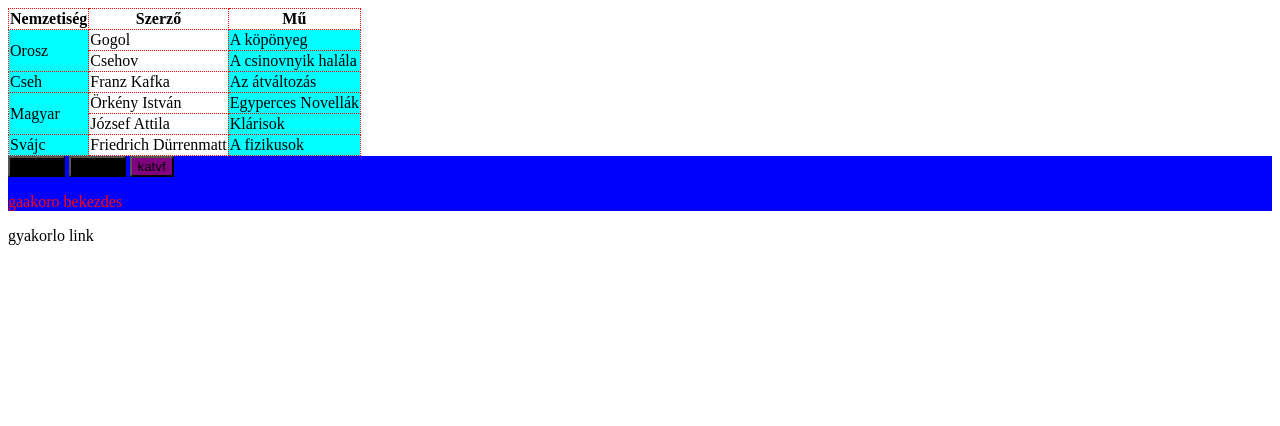
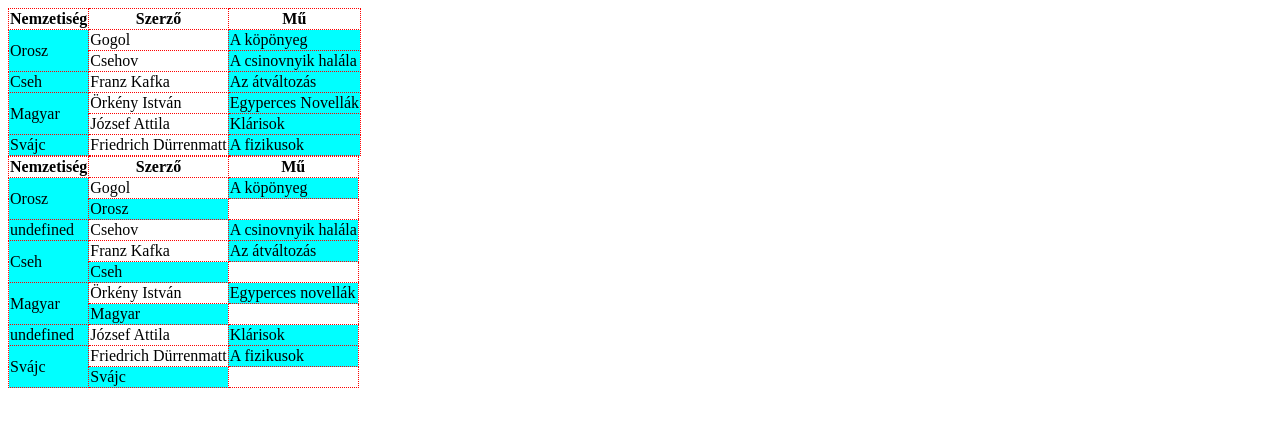
Before and after one commit to Ondrusak-dev/javascript_func, a plain HTML site: page table_row/index.html in a window 1280 px wide. Drawn offline with Linux system fonts and the light colour scheme.

Commit message:
hf próbálkozás

```diff
--- /dev/null
+++ b/table_row/hf.js
@@ -0,0 +1,81 @@
+/**
+ * @type {{nemzetiseg:?, szerzo:string, mu:string[]}}
+ */
+const arr = [
+    {
+        nemzetiseg: 'Orosz',
+        szerzo: 'Gogol',
+        mu: 'A köpönyeg'
+    },
+    {
+        szerzo: 'Csehov',
+        mu: 'A csinovnyik halála'
+    },
+    {
+        nemzetiseg: 'Cseh',
+        szerzo: 'Franz Kafka',
+        mu: 'Az átváltozás'
+    },
+    {
+        nemzetiseg: 'Magyar',
+        szerzo: 'Örkény István',
+        mu: 'Egyperces novellák'
+    },
+    {
+        szerzo: 'József Attila',
+        mu: 'Klárisok'
+    },
+    {
+        nemzetiseg: 'Svájc',
+        szerzo: 'Friedrich Dürrenmatt',
+        mu: 'A fizikusok'
+    }
+];
+
+const table = document.createElement("table")
+document.body.appendChild(table)
+
+const thead = document.createElement("thead")
+table.appendChild(thead)
+
+const tr = document.createElement("tr")
+thead.appendChild(tr)
+
+const t = ["Nemzetiség", "Szerző", "Mű" ]
+
+for (let a of t){
+    const th = document.createElement("th")
+    tr.appendChild(th)
+    th.innerText = a;
+}
+
+const tbody = document.createElement("tbody")
+table.appendChild(tbody)
+
+for(let a of arr){
+    const tr1 = document.createElement("tr")
+    tbody.appendChild(tr1)
+
+    const td = document.createElement("td")
+    tr1.appendChild(td)
+    td.innerText = a.nemzetiseg;
+
+    const td1 = document.createElement("td")
+    tr1.appendChild(td1)
+    td1.innerText = a.szerzo;
+
+    const td2 = document.createElement("td")
+    tr1.appendChild(td2)
+    td2.innerText = a.mu;
+
+    if(a.nemzetiseg != undefined){
+        const tr1 = document.createElement("tr")
+        tbody.appendChild(tr1)
+
+        const td3 = document.createElement("td")
+        tr1.appendChild(td3)
+        td3.innerText = a.nemzetiseg
+
+        td.rowSpan = 2
+    }
+}
--- a/table_row/index.html
+++ b/table_row/index.html
@@ -49,14 +49,15 @@
         </tbody>
     </table>
 
-<div id="gyakorlas">
+<!-- <div id="gyakorlas">
     <button>gomb1</button>
     <button>gomb2</button>
     <button>katvf</button>
     <p>gaakoro bekezdes</p>
 </div>
 <a>gyakorlo link</a>
-<script src="kitero.js"></script>
+<script src="kitero.js"></script> -->
+<script src="hf.js"></script>
 </body>
 
 </html>
```
